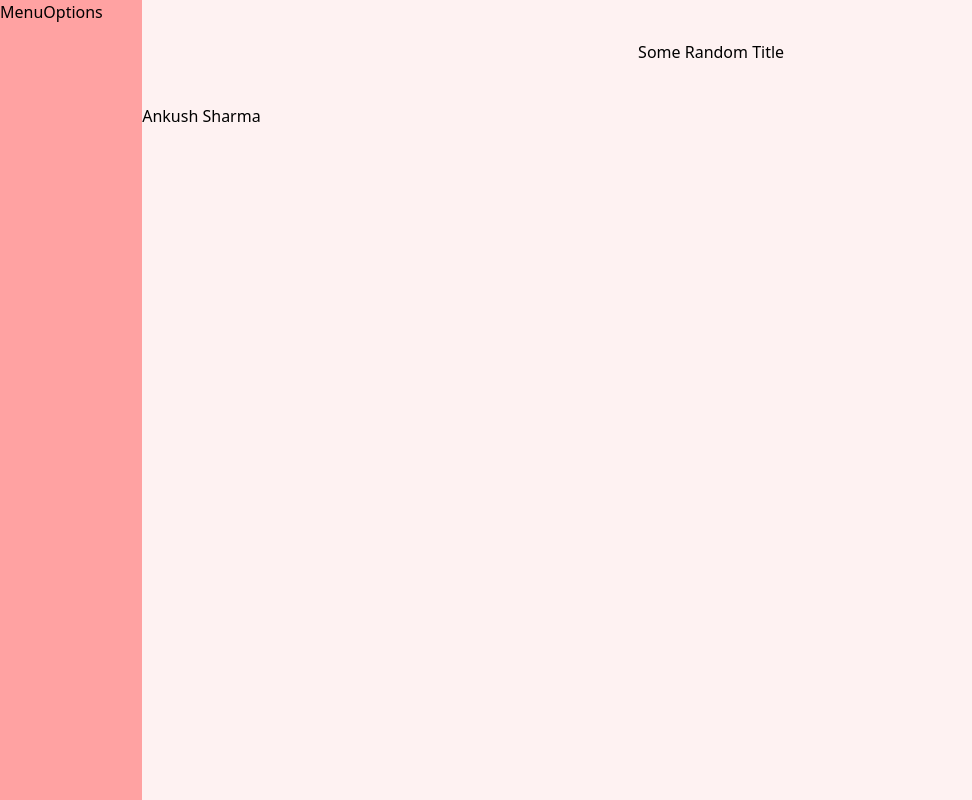
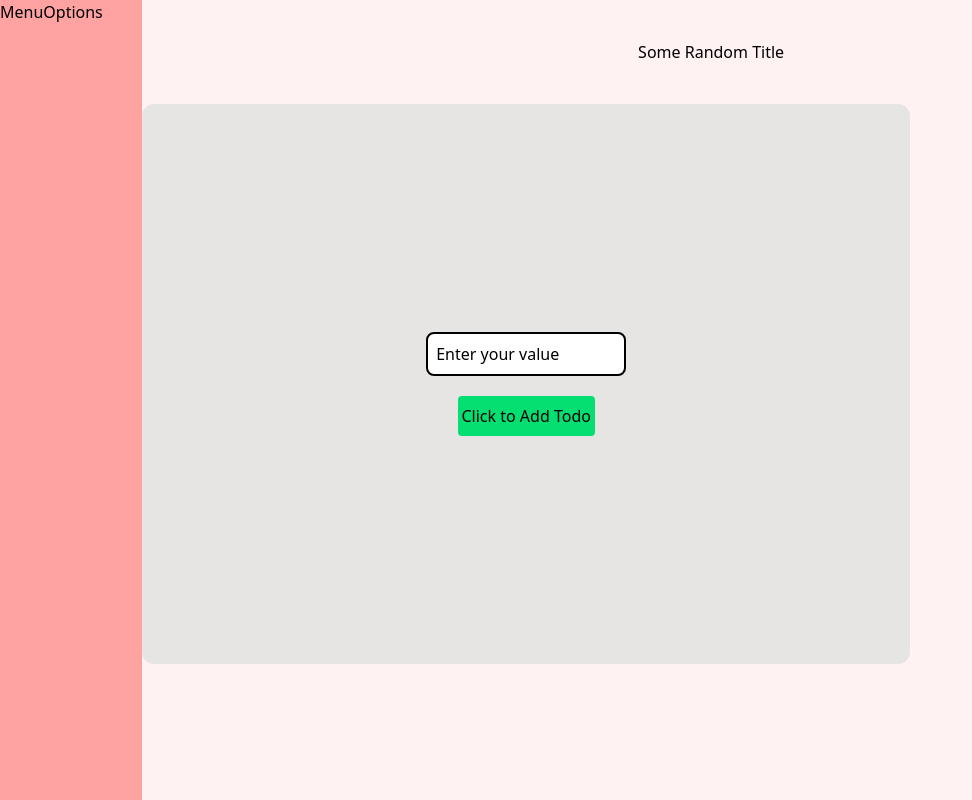
Before and after one commit to vishwajitingole/ReactTSAdvanceSession, a React (Vite) app in the folder 01intro/: page / in a window 1280 px wide. Shown: the whole page, without its empty margins (0-972 px from the left). Built offline with nearby package versions, Linux system fonts and the light colour scheme.

Commit message:
Adding new Todo Component

```diff
--- /dev/null
+++ b/01intro/src/Components/Todo.jsx
@@ -0,0 +1,38 @@
+import React from "react";
+
+function Todo() {
+    const[todo,setTodo]=React.useState([]);
+    const [input,setInput]=React.useState("Enter your value");
+
+    function handleClick (){
+        setTodo([...todo, input]);
+    }
+
+    function handleDelete (val){
+        const updatedTodo = todo.filter((e, i) => i !== val);
+        setTodo(updatedTodo);
+    }
+
+
+  return (
+    <div className=" flex flex-col gap-5 items-center justify-center w-[60vw] h-[70vh] rounded-xl bg-stone-200">
+
+        <div className="">
+            <input value={input} onChange={(e)=>setInput(e.target.value)} className=" bg-white rounded-lg w-50 px-2 py-2 border border-2 " type="text" /></div>
+        <div className="">
+            <button onClick={handleClick} className="w-full h-full px-1 py-2 bg-green-400 rounded-sm">Click to Add Todo</button>
+        </div>
+
+        {
+        todo.map((e,i)=> <div key={i}>
+            <div className="name">{e}</div>
+                <button onClick={ () => handleDelete(i) } className="w-full h-10 px-1 py-2 bg-red-400 rounded-sm">Delete</button>
+            </div>)}
+
+
+
+    </div>
+  )
+}
+
+export default Todo
--- a/01intro/src/Home.jsx
+++ b/01intro/src/Home.jsx
@@ -1,10 +1,12 @@
 import Navbar from "./Components/Navbar"
+import Todo from "./Components/Todo"
 
 function Home() {
   return (
     <div>
         <div className=""><Navbar/></div>
-        Ankush Sharma
+        {/* Ankush Sharma */}
+        <Todo />
     </div>
   )
 }
```
